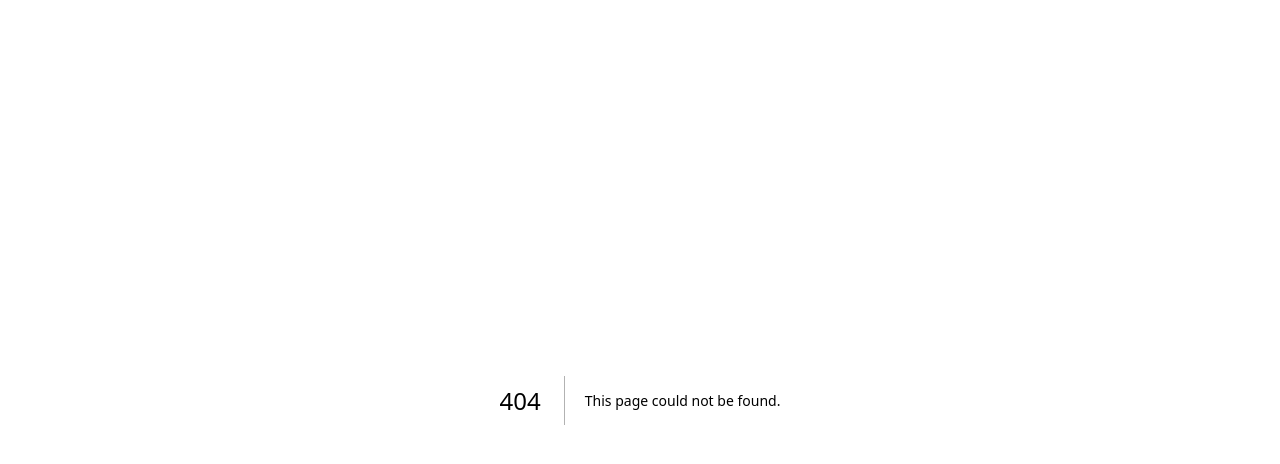
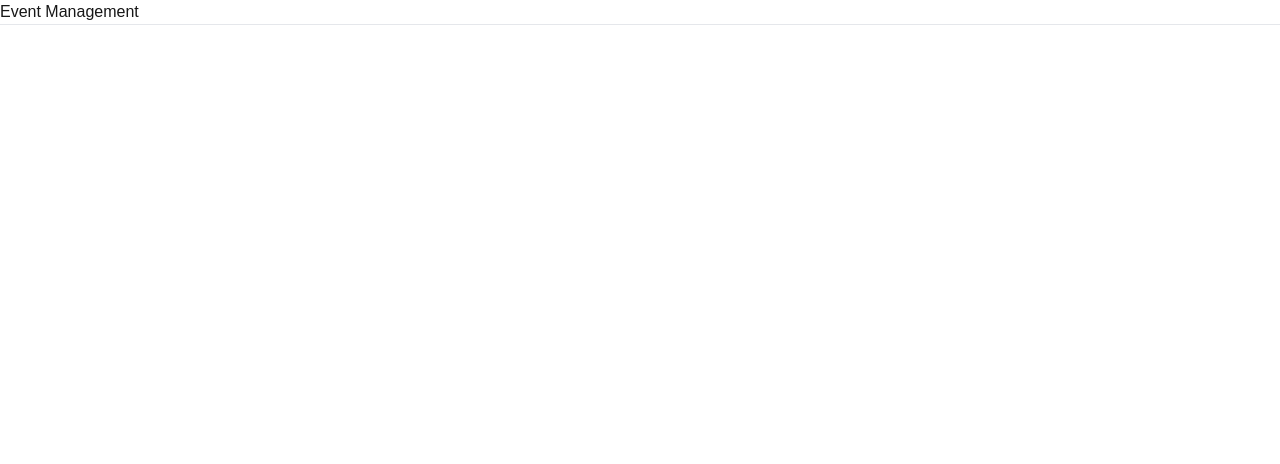
Before and after one commit to Sir-Erwin/project-xenia, a Next.js app: page /event_mgmt_form in a window 1280 px wide. Before the commit this address had no page. Shown: the top 464 px of the page. Built offline with nearby package versions, Linux system fonts and the light colour scheme.

Commit message:
add event management page

```diff
--- /dev/null
+++ b/app/event_mgmt_form/page.jsx
@@ -0,0 +1,20 @@
+// import Image from "next/image";
+import './event_mgmt_form.css';
+
+const eventMgmtForm = () => {
+    return (
+        <div id = 'eventMgmt'>
+            <h1>Event Management</h1>
+            <hr/>
+            <form>
+
+                <div className="inputbox">
+
+                </div>
+            </form>
+        </div>
+    );
+}
+
+
+export default eventMgmtForm
```
Also changed, not shown: app/event_mgmt_form/event_mgmt_form.css (added).
